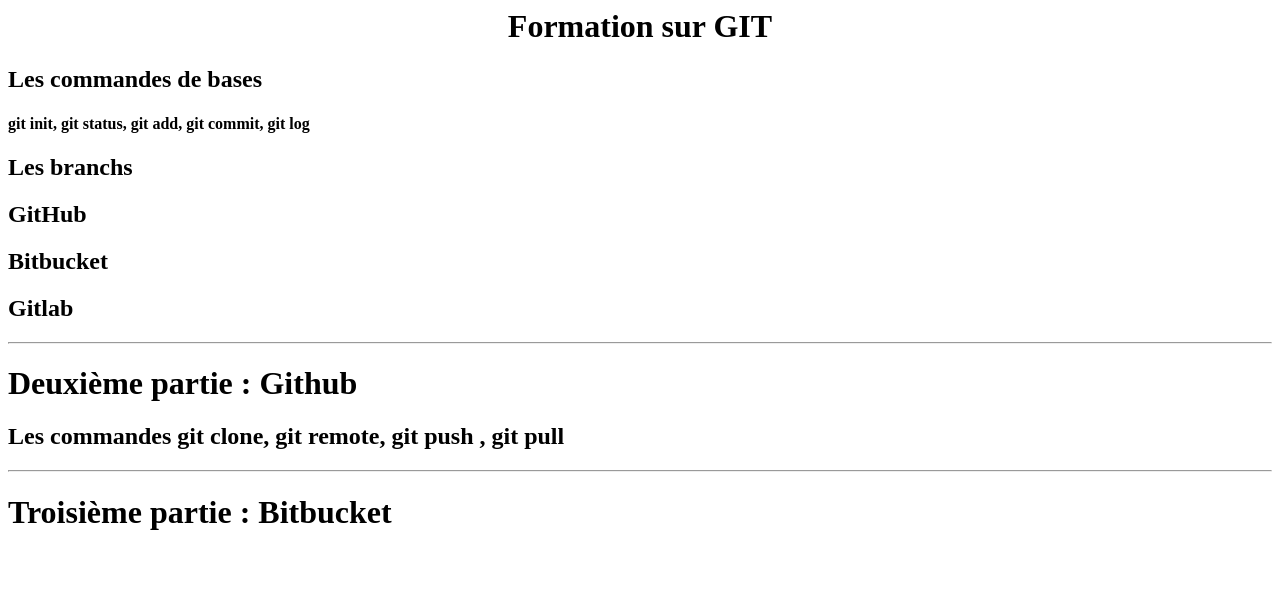
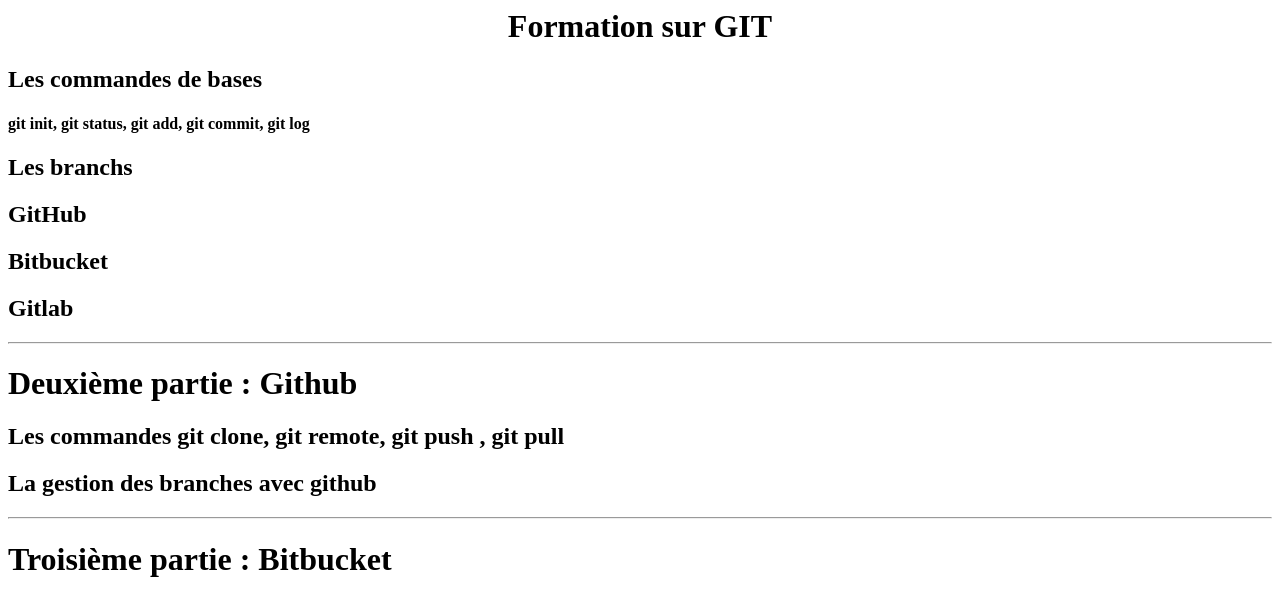
Before and after one commit to MezghichGit/lab2Git, a plain HTML site: page index.html in a window 1280 px wide. Drawn offline with Linux system fonts and the light colour scheme.

Commit message:
les branches avec github

```diff
--- a/index.html
+++ b/index.html
@@ -10,5 +10,6 @@
 <hr/>
 <h1>Deuxième partie : Github</h1>
 <h2>Les commandes git clone, git remote, git push , git pull</h2>
+<h2>La gestion des branches avec github</h2>
 <hr/>
 <h1>Troisième partie : Bitbucket</h1>
```
